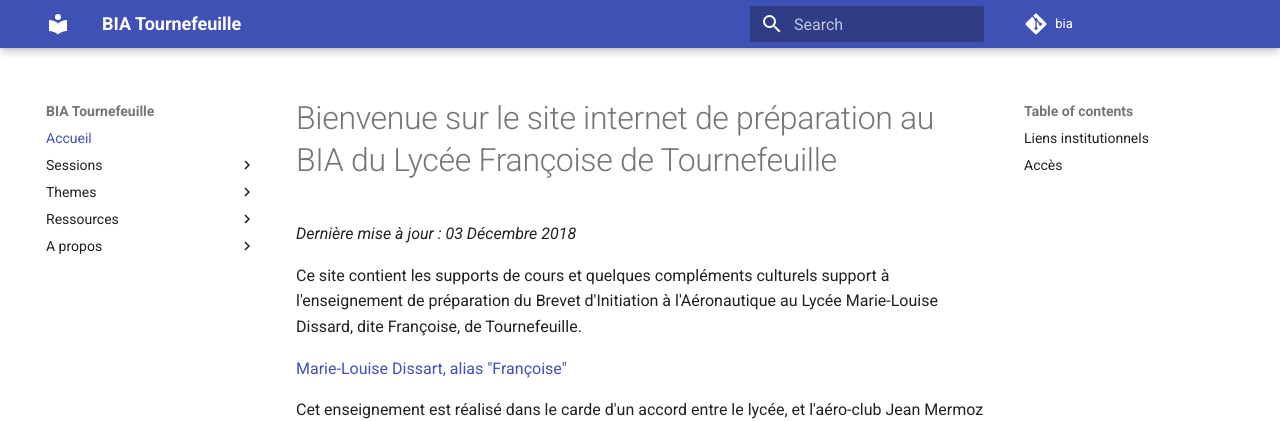
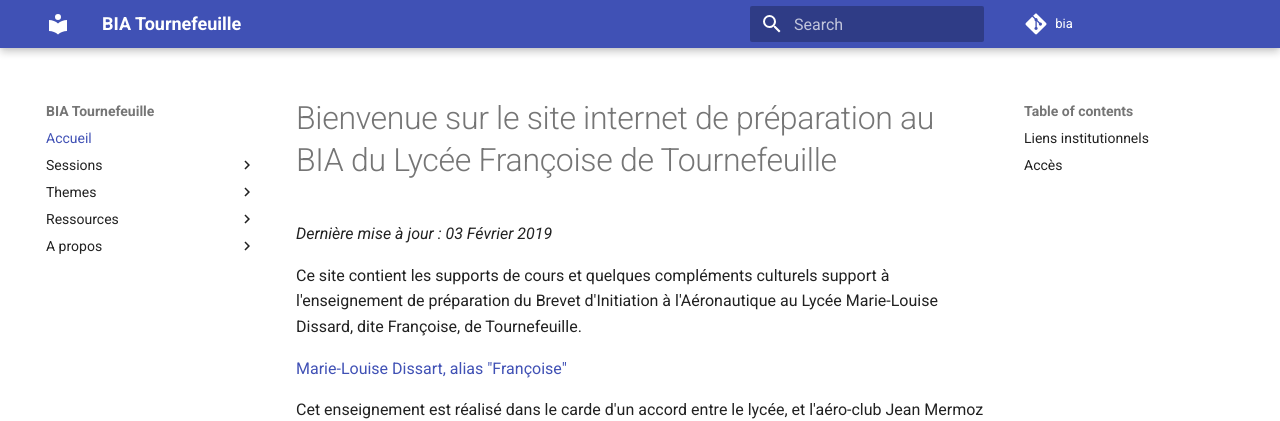
Before and after one commit to martialpohin/bia, an MkDocs documentation site: the page built from docs/index.md, in a window 1280 px wide and 900 px high. Shown: the top 421 px of the window. Built offline with MkDocs 1.6.1 and Material for MkDocs 9.7.7, drawn with Linux system fonts in a browser that asks for light colours; comment, search, counter and statistics services are not loaded.

Commit message:
03 Février 2019 - update of last update date

```diff
--- a/docs/index.md
+++ b/docs/index.md
@@ -1,6 +1,6 @@
 # Bienvenue sur le site internet de préparation au BIA du Lycée Françoise de Tournefeuille
 
-_Dernière mise à jour : 03 Décembre 2018_
+_Dernière mise à jour : 03 Février 2019_
 
 Ce site contient les supports de cours et quelques compléments culturels support  à l'enseignement de préparation du Brevet d'Initiation à l'Aéronautique au Lycée Marie-Louise Dissard, dite Françoise, de Tournefeuille.
 
```
